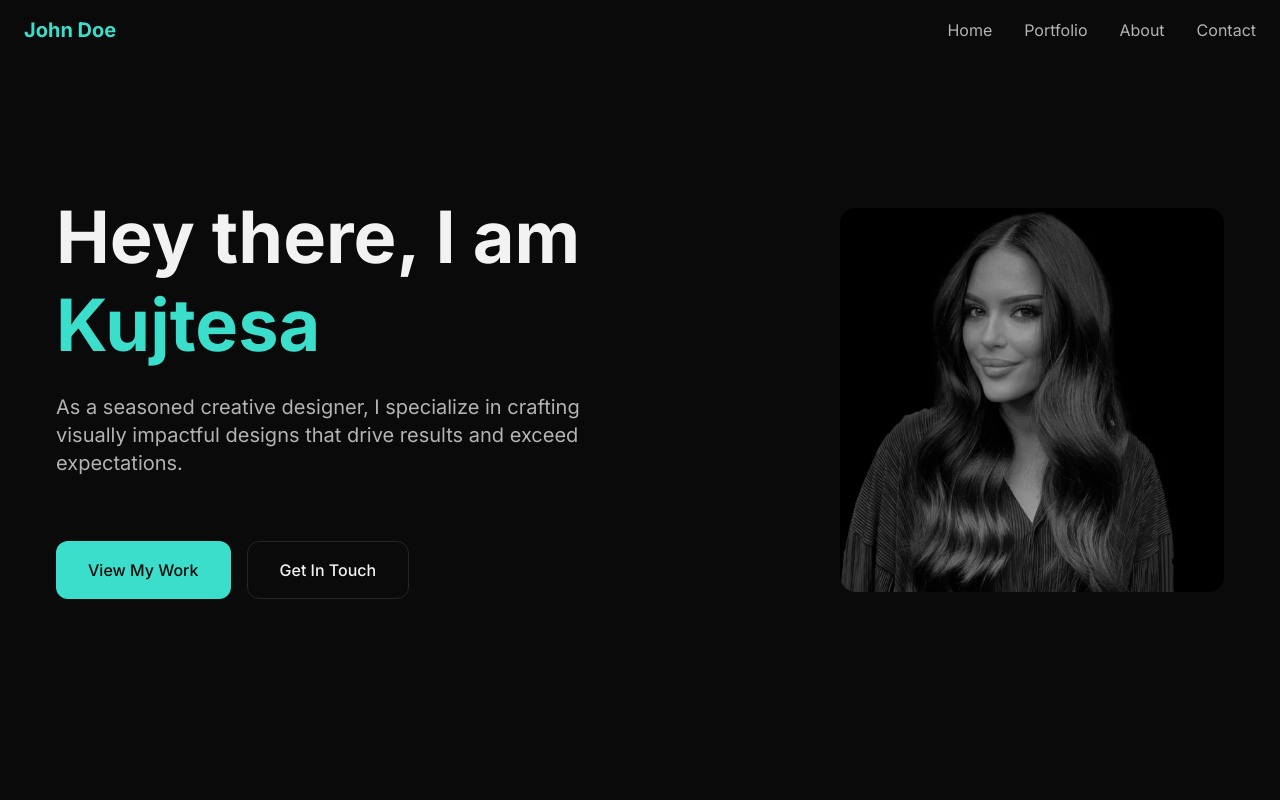
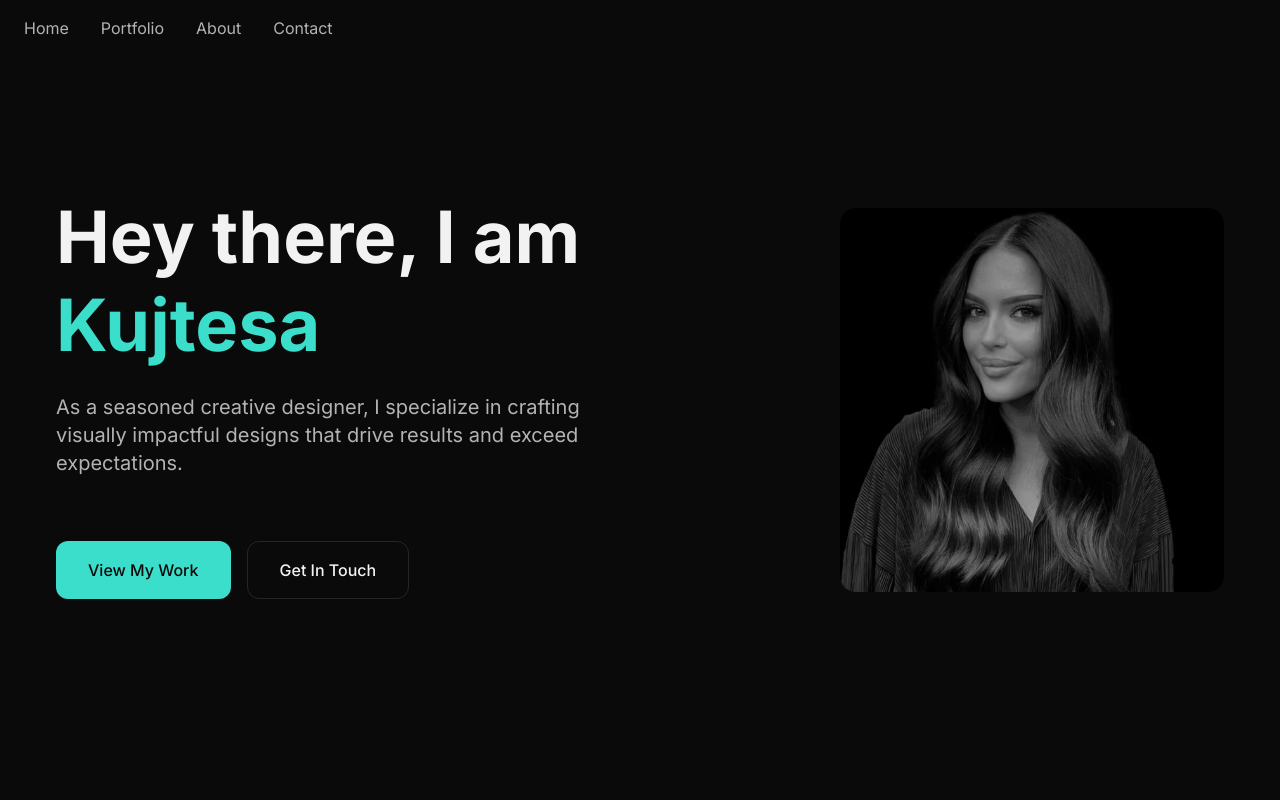
Before and after one commit to Kujtesas/my-kujtesa-canvas, a React (Vite) app: page / in a window 1280 px wide. Shown: the top 800 px of the page. Built offline with nearby package versions, Linux system fonts and the light colour scheme; the HTML template or start-up script is replaced by a standard one.

Commit message:
Remove "John Doe" from header

```diff
--- a/src/components/Navigation.tsx
+++ b/src/components/Navigation.tsx
@@ -25,9 +25,6 @@ const Navigation = () => {
     }`}>
       <nav className="container mx-auto px-6 py-4">
         <div className="flex items-center justify-between">
-          <div className="text-xl font-bold text-primary">
-            John Doe
-          </div>
 
           <div className="hidden md:flex items-center space-x-8">
             <button
```
